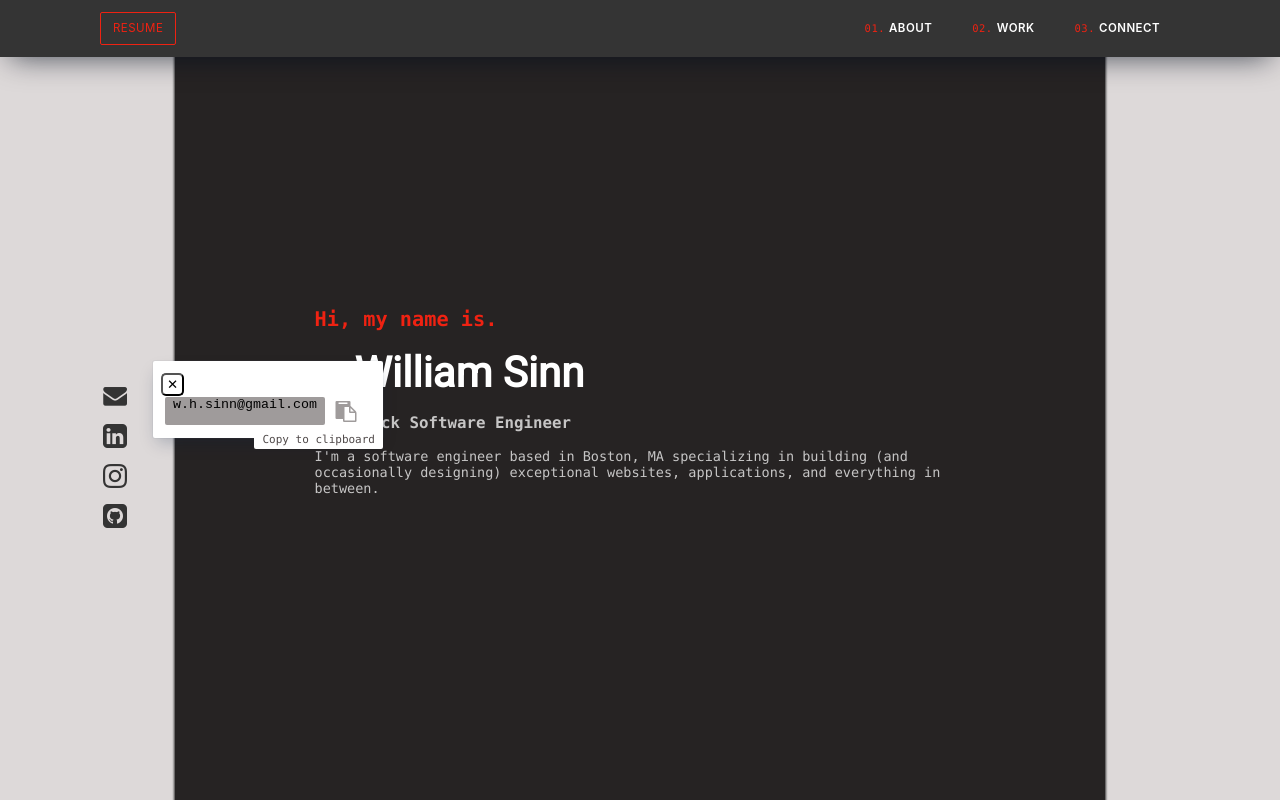
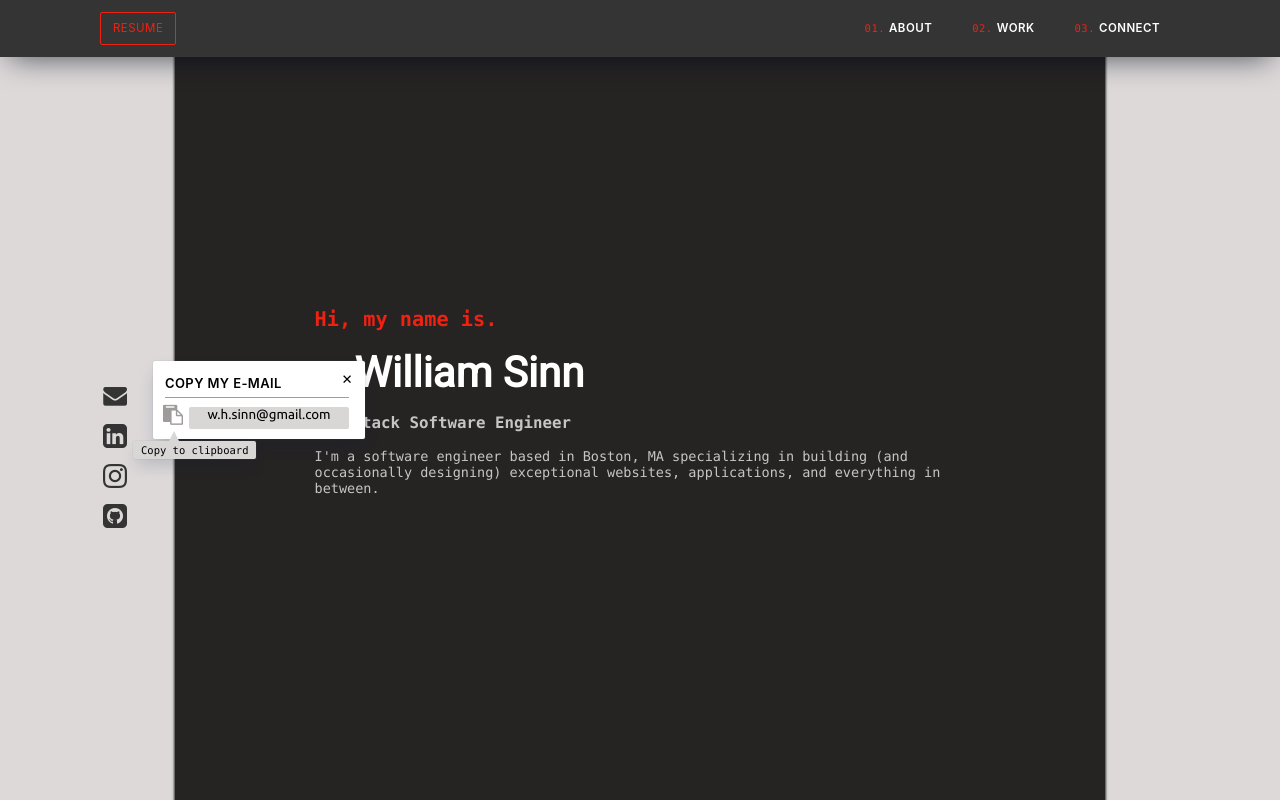
Before and after one commit to willsinn/ws-portfolio, a React (Create React App) app: page / in a window 1280 px wide. Both pictures are taken after a click on the icon 115 px from the left and 396 px from the top of the page. Shown: the top 800 px of the page. Built offline with nearby package versions, Linux system fonts and the light colour scheme; a web font is replaced by a local one.

Commit message:
update email modal styles & layout

```diff
--- a/src/App.css
+++ b/src/App.css
@@ -13,6 +13,7 @@
   --navbar: rgb(52, 52, 52);
   --lightgray-ui: rgb(159, 155, 155);
   --overlay: rgba(80, 74, 74, 1);
+  --white-gray: #d9d6d6;
 }
 p {
   color: var(--off-white);
@@ -576,14 +577,14 @@ li {
   margin-right: 4px;
 }
 .clipboard {
-  /* height: 40px; */
+  height: 30px;
   /* padding: 6px 8px 2px 8px; */
   width: fit-content;
   border-radius: 3px;
   z-index: 2;
   display: flex;
-  align-items: center;
-
+  align-items: flex-end;
+  margin-bottom: 8px;
   position: relative;
 }
 .clip-cont {
@@ -591,38 +592,50 @@ li {
   border-radius: 2px;
   box-shadow: 0 8px 16px -4px rgba(9, 30, 66, 0.25),
     0 0 0 1px rgba(118, 126, 139, 0.08);
-  padding: 12px 8px;
+  padding: 2px 4px;
 }
 .clip-title {
   height: 28px;
-  width: 100%;
-  color: var(--white);
+  width: 90%;
+  font-size: 13px;
+  font-weight: 600;
+  color: black;
   justify-content: center;
-  margin-left: 12px;
-  font-weight: 300;
+  align-items: flex-start;
+  margin: 6px 0 0 8px;
   cursor: default;
+  letter-spacing: 0.03em;
+  line-height: 19px;
+  text-transform: uppercase;
+  font-family: -apple-system, BlinkMacSystemFont, Segoe UI, Roboto, Noto Sans,
+    Ubuntu, Droid Sans, Helvetica Neue, sans-serif;
+  border-bottom: 0.75px solid var(--lightgray-ui);
 }
 .clip-text {
-  background-color: var(--lightgray-ui);
   border-radius: 2px;
   border: none;
   padding: 0;
-  margin: 0 4px 0;
-  height: 28px;
+  margin: 2px 4px 0;
+  height: 22px;
   width: 160px;
   resize: none;
+  font-family: "Ubuntu", sans-serif;
   text-align: justify;
   -moz-text-align-last: center; /* Firefox 12+ */
   text-align-last: center;
   display: flex;
   justify-content: center;
   align-items: center;
+  flex-direction: column;
   color: black;
 }
+textarea.clip-text {
+  background-color: #d9d6d6;
+}
 .fa.fa-clipboard {
-  height: 24px;
-  width: 24px;
-  font-size: 21px;
+  height: 22px;
+  width: 22px;
+  font-size: 20px;
   padding: 3px;
   position: relative;
   border-radius: 3px;
@@ -638,24 +651,26 @@ li {
 }
 .popup-info {
   padding: 3px 8px;
-  font-size: 11px;
+  font-size: 10.5px;
   position: absolute;
   border-radius: 2px;
   width: -moz-fit-content;
   width: fit-content;
-  color: var(--overlay);
-  background-color: var(--white);
-  right: -24px;
-  top: 34px;
+  color: black;
+  background-color: var(--white-gray);
+  left: -24px;
+  top: 42px;
+  box-shadow: 0 8px 16px -4px rgba(9, 30, 66, 0.25),
+    0 0 0 1px rgba(118, 126, 139, 0.08);
 }
 .triangle-up {
   height: 2px;
   border-left: 5px solid transparent;
   border-right: 5px solid transparent;
-  border-bottom: 8px solid var(--white);
+  border-bottom: 10px solid var(--white-gray);
   position: absolute;
-  top: -10px;
-  right: 28px;
+  top: -12px;
+  left: 36px;
 }
 .popover {
   position: absolute;
@@ -694,3 +709,23 @@ li {
 .p-i.btn-hover-bg:hover {
   background-color: var(--content-red);
 }
+.close-btn {
+  width: 28px;
+  height: 28px;
+  position: absolute;
+  right: 0px;
+  top: 2px;
+  background: none;
+  border: none;
+  color: black;
+}
+.popup-header {
+  height: 28px;
+  position: relative;
+  width: 100%;
+  margin-bottom: 8px;
+}
+.close-btn span:hover {
+  font-weight: 700;
+  color: var(--lightgray-ui);
+}
--- a/src/components/Contact.js
+++ b/src/components/Contact.js
@@ -11,9 +11,9 @@ const Contact = ({ contact, orient }) => {
         () =>
           setAlert(
             "guide",
-            setTimeout(() => setAlert(""), 3000)
+            setTimeout(() => setAlert(""), 1000)
           ),
-        1500
+        500
       );
     }
   };
--- a/src/components/ReturnClipped.js
+++ b/src/components/ReturnClipped.js
@@ -3,7 +3,7 @@ import React from "react";
 const ReturnClipped = ({ alert, contact, handleCopySeq, handleClosePopup }) => {
   const copyToClipboard = (e) => {
     if (e) {
-      const elem = e.target.parentElement.firstElementChild;
+      const elem = e.target.parentElement.lastElementChild;
       elem.select();
       document.execCommand("copy");
       handleCopySeq(e);
@@ -12,20 +12,13 @@ const ReturnClipped = ({ alert, contact, handleCopySeq, handleClosePopup }) => {
   return (
     <div className="popover">
       <div className="clip-cont col-1">
-        <div className="active-link col-1">
-          <button
-            className="btn-hover-bg close-btn"
-            onClick={(e) => handleClosePopup(e)}
-          >
-            <span className="abs-close-btn">✕</span>
+        <div className="popup-header">
+          <div className="clip-title col-1">Copy my e-mail</div>
+          <button className="close-btn" onClick={(e) => handleClosePopup(e)}>
+            <span>✕</span>
           </button>
         </div>
         <div className="clipboard">
-          <textarea
-            className="clip-text"
-            value={contact.link}
-            readOnly
-          ></textarea>
           {alert === "success" ? (
             <div className="popup-info">
               <div className="triangle-up"></div>
@@ -38,11 +31,20 @@ const ReturnClipped = ({ alert, contact, handleCopySeq, handleClosePopup }) => {
               <span>Copy to clipboard</span>
             </div>
           ) : null}
+          <div className="popup-info">
+            <div className="triangle-up"></div>
+            <span>Copy to clipboard</span>
+          </div>
           <i
             className="fa fa-clipboard"
             aria-hidden="true"
             onClick={(e) => copyToClipboard(e)}
           ></i>
+          <textarea
+            className="clip-text"
+            value={`${contact.link}`}
+            readOnly
+          ></textarea>
         </div>
       </div>
     </div>
```
